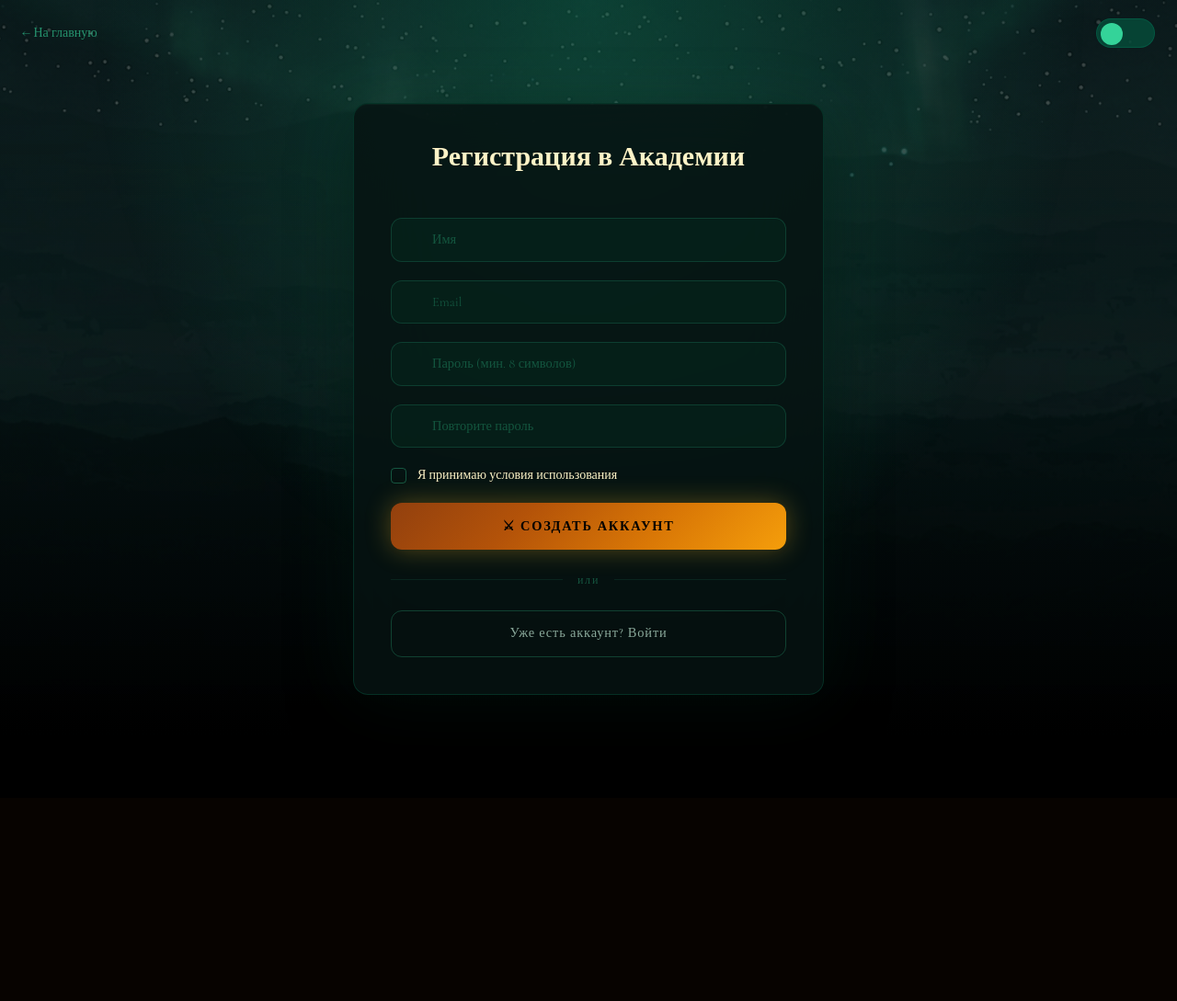
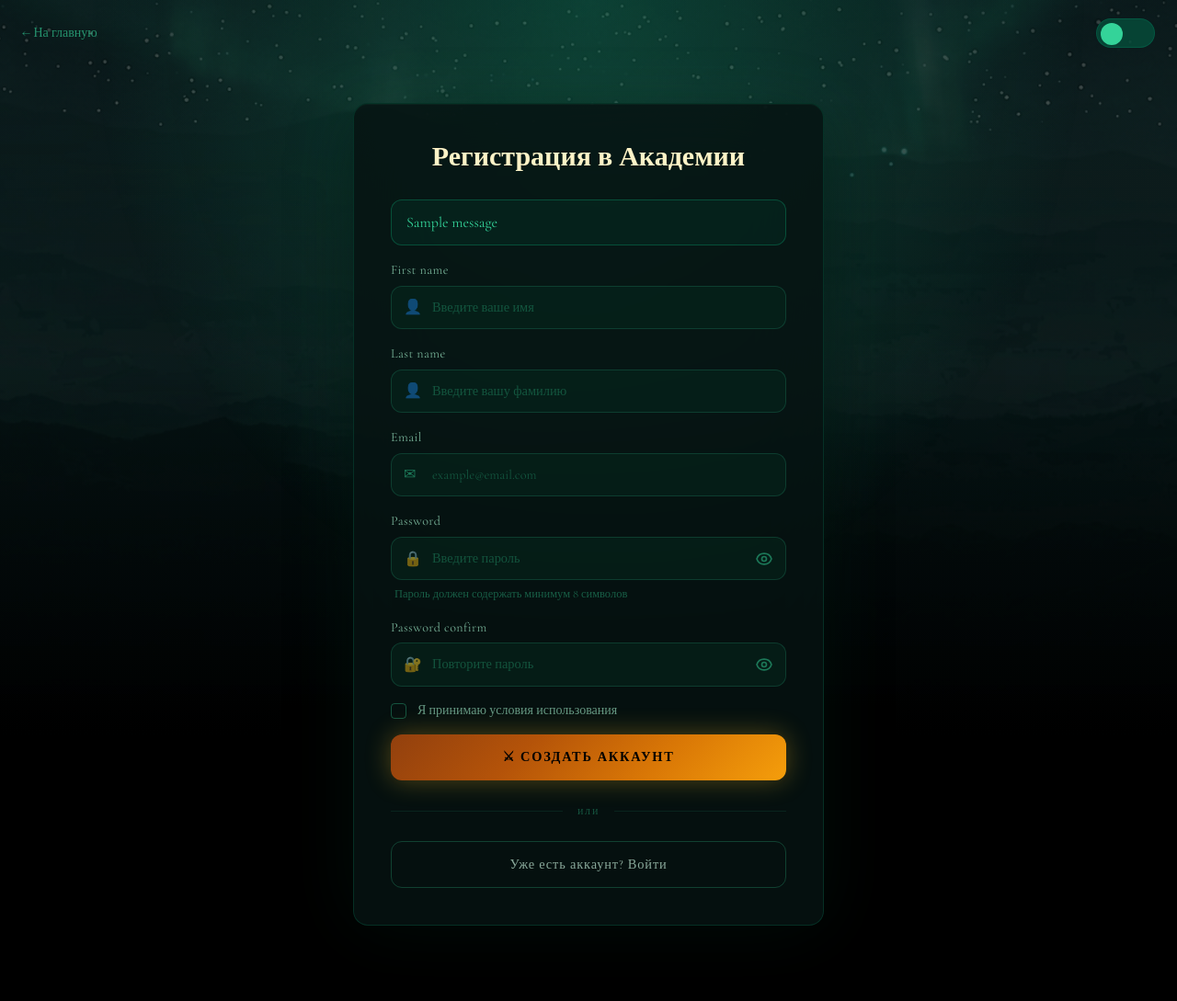
Before and after one commit to Pokulord/Edustories, a Django app: template backend/project/core/apps/users/templates/register.html in a window 1280 px wide. Shown: the top 1089 px of the page at 92% size. Before the commit the page ends 756 px from the top, so only its background shows below. Run offline with Django 5.2, Linux system fonts and the light colour scheme; the template is opened without the code that fills it, so the values that code supplies are empty, except form fields; tables that the repository leaves empty hold one stand-in row (values such as "Sample post"); one stand-in notice (Sample message) is shown; form fields are guessed from the names that the template uses; some libraries are stand-ins or nearby versions.

Commit message:
Доделал регистрацию с валидацией

```diff
--- a/backend/project/core/apps/users/application/use_cases.py
+++ b/backend/project/core/apps/users/application/use_cases.py
@@ -18,7 +18,8 @@ class CreateUserUseCase:
 
     def execute(self, request_dto: RegisterUserRequest) -> UserRegisterOutput:
         """Метод, в котором мы через репозиторий(интерфейс) создаём пользователя"""
-        email = Email(request_dto.email)
+        email = str(Email(request_dto.email))
+        print(email)
         uid = uuid4()
         user_entity = User(
             uid=uid,
--- a/backend/project/core/apps/users/domain/entities.py
+++ b/backend/project/core/apps/users/domain/entities.py
@@ -8,10 +8,10 @@ from .exceptions import UserIsNotActiveError, UserEmailAlreadyConfirmedError, Us
 @dataclass
 class User:
     """Доменная сущность пользователя (априори он не подтверждён)"""
-    uid: UUID = field(default_factory=uuid4)
     first_name: str
     second_name: str
     email: Email
+    uid: UUID = field(default_factory=uuid4)
     password: str | None = None
     is_email_confirmed: bool = False
     _roles: set[UserRoles] = field(default_factory= lambda: {UserRoles.STUDENT})
--- a/backend/project/core/apps/users/domain/exceptions.py
+++ b/backend/project/core/apps/users/domain/exceptions.py
@@ -3,7 +3,6 @@
 from uuid import UUID
 
 from .enums import UserStatuses
-from .value_objects import Email
 
 class DomainError(Exception):
     """Базовая доменная ошибка"""
@@ -70,8 +69,8 @@ class UserEmailAlreadyInUseError(BaseUserError):
     """Ошибка, которая выбрасывается в случае, если почта уже занята"""
     error_slug = "email_already_in_use"
 
-    def __init__(self, email: Email):
-        message = f"Почта {email.value} уже используется"
+    def __init__(self, email: str):
+        message = f"Почта {email} уже используется"
         super().__init__(message, metadata={"email": email})
 
 
--- a/backend/project/core/apps/users/domain/value_objects.py
+++ b/backend/project/core/apps/users/domain/value_objects.py
@@ -39,3 +39,6 @@ class Email:
     def _is_allowed_domain(cls, email: str) -> bool:
         """Проверяет email на разрешённые домены"""
         return email.endswith(ALLOWED_DOMAINS)
+
+    def __str__(self):
+        return self.value
--- a/backend/project/core/apps/users/infrastructure/repositories.py
+++ b/backend/project/core/apps/users/infrastructure/repositories.py
@@ -13,8 +13,8 @@ class DjangoUserRepository(AbstractUserRepository):
     def __init__(self):
         self.model = get_user_model()
 
-    def exists_by_email(self, email) -> bool:
-        return self.model.objects.filter(email=str(email.lower())).exists()
+    def exists_by_email(self, email: str) -> bool:
+        return self.model.objects.filter(email=email).exists()
 
     def create(self, user_entity: User) -> None:
         """Создаёт нового пользователя"""
@@ -24,7 +24,7 @@ class DjangoUserRepository(AbstractUserRepository):
                     id=user_entity.uid,
                     email=user_entity.email,
                     first_name=user_entity.first_name,
-                    last_name=user_entity.last_name,
+                    last_name=user_entity.second_name,
                 )
                 django_user.set_password(user_entity.password)
                 django_user.save()
--- a/backend/project/core/apps/users/templates/register.html
+++ b/backend/project/core/apps/users/templates/register.html
@@ -30,44 +30,6 @@
     * { box-sizing: border-box; }
     body { font-family: 'Cormorant Garamond', serif; }
 
-    /* ── Firefly ── */
-    .firefly {
-      position: absolute;
-      border-radius: 50%;
-      background: rgba(52, 211, 153, 0.9);
-      box-shadow: 0 0 8px 2px rgba(52, 211, 153, 0.4);
-      animation: ff-drift var(--dur, 9s) var(--delay, 0s) infinite ease-in-out;
-      pointer-events: none;
-    }
-    @keyframes ff-drift {
-      0%   { transform: translate(0,0) scale(1); opacity: 0; }
-      15%  { opacity: 1; }
-      50%  { transform: translate(var(--tx,50px), var(--ty,-70px)) scale(1.3); opacity: 0.7; }
-      85%  { opacity: 0.3; }
-      100% { transform: translate(var(--tx2,-40px), var(--ty2,50px)) scale(0.7); opacity: 0; }
-    }
-
-    /* ── Rune float ── */
-    @keyframes runeFloat {
-      0%, 100% { transform: translateY(0px); opacity: 0.45; }
-      50%       { transform: translateY(-7px); opacity: 0.75; }
-    }
-    .rune-float { animation: runeFloat 5s ease-in-out infinite; }
-
-    /* ── Card ── */
-    .wa-card {
-      box-shadow:
-        0 0 80px rgba(16,185,129,0.07),
-        0 25px 70px rgba(0,0,0,0.45),
-        inset 0 1px 0 rgba(52,211,153,0.06);
-    }
-    html:not(.dark) .wa-card {
-      box-shadow:
-        0 0 40px rgba(6,95,70,0.07),
-        0 20px 50px rgba(0,0,0,0.07);
-    }
-
-    /* ── Input ── */
     .wa-input {
       width: 100%;
       padding: 0.75rem 1rem 0.75rem 2.75rem;
@@ -102,13 +64,11 @@
       box-shadow: 0 0 0 3px rgba(6,95,70,0.08);
     }
 
-    /* ── Input invalid state ── */
     .wa-input.is-invalid {
       border-color: rgba(239,68,68,0.6) !important;
       box-shadow: 0 0 0 3px rgba(239,68,68,0.08) !important;
     }
 
-    /* ── Buttons ── */
     .wa-btn-primary {
       background: linear-gradient(135deg, #92400e, #b45309, #d97706, #f59e0b);
       color: #000;
@@ -175,37 +135,18 @@
       color: #064e3b;
     }
 
-    /* ── Tabs ── */
-    .wa-tab {
-      position: relative;
-      padding-bottom: 0.75rem;
-      font-size: 1.1rem;
-      font-family: 'Cormorant Garamond', serif;
-      font-weight: 600;
-      cursor: pointer;
-      border: none;
-      background: transparent;
-      transition: color 0.3s;
+    .wa-card {
+      box-shadow:
+        0 0 80px rgba(16,185,129,0.07),
+        0 25px 70px rgba(0,0,0,0.45),
+        inset 0 1px 0 rgba(52,211,153,0.06);
     }
-    .wa-tab::after {
-      content: '';
-      position: absolute;
-      bottom: -1px; left: 50%; right: 50%;
-      height: 2px;
-      background: linear-gradient(90deg, #10b981, #34d399);
-      box-shadow: 0 0 10px rgba(52,211,153,0.5);
-      border-radius: 2px;
-      transition: left 0.3s ease, right 0.3s ease;
+    html:not(.dark) .wa-card {
+      box-shadow:
+        0 0 40px rgba(6,95,70,0.07),
+        0 20px 50px rgba(0,0,0,0.07);
     }
-    .wa-tab.active::after { left: 0; right: 0; }
-    html.dark .wa-tab { color: rgba(209,250,229,0.45); }
-    html.dark .wa-tab.active { color: #d1fae5; }
-    html.dark .wa-tab:hover:not(.active) { color: rgba(209,250,229,0.75); }
-    html:not(.dark) .wa-tab { color: rgba(6,78,59,0.45); }
-    html:not(.dark) .wa-tab.active { color: #064e3b; }
-    html:not(.dark) .wa-tab:hover:not(.active) { color: rgba(6,78,59,0.75); }
 
-    /* ── Field icon ── */
     .field-icon {
       position: absolute;
       left: 0.875rem;
@@ -216,7 +157,6 @@
     html.dark .field-icon { color: rgba(52,211,153,0.5); }
     html:not(.dark) .field-icon { color: rgba(6,95,70,0.5); }
 
-    /* ── Eye toggle ── */
     .eye-btn {
       position: absolute;
       right: 0.875rem;
@@ -234,7 +174,6 @@
     html:not(.dark) .eye-btn { color: rgba(6,95,70,0.5); }
     html:not(.dark) .eye-btn:hover { color: rgba(6,95,70,0.9); }
 
-    /* ── Checkbox ── */
     .wa-checkbox {
       appearance: none;
       width: 17px; height: 17px;
@@ -272,7 +211,6 @@
     }
     html:not(.dark) .wa-checkbox:checked::after { color: #059669; }
 
-    /* ── Error box ── */
     .wa-error {
       border-radius: 0.75rem;
       padding: 0.75rem 1rem;
@@ -290,10 +228,6 @@
       color: #b91c1c;
     }
 
-    /* ── Strength bar ── */
-    .strength-bar { transition: width 0.4s ease, background-color 0.4s ease; }
-
-    /* ── Divider ── */
     .wa-divider {
       display: flex;
       align-items: center;
@@ -307,7 +241,6 @@
     html.dark .wa-divider-text { color: rgba(52,211,153,0.35); }
     html:not(.dark) .wa-divider-text { color: rgba(6,95,70,0.4); }
 
-    /* ── Label / hint ── */
     .wa-label {
       display: block;
       font-size: 0.88rem;
@@ -325,20 +258,42 @@
     html.dark .wa-hint { color: rgba(52,211,153,0.4); }
     html:not(.dark) .wa-hint { color: rgba(6,95,70,0.45); }
 
-    /* ── Link ── */
-    .wa-link {
-      transition: color 0.2s;
-      text-decoration: underline;
-      text-underline-offset: 2px;
+    .field-error {
+      font-size: 0.8rem;
+      margin-top: 0.3rem;
+      padding-left: 0.25rem;
     }
-    html.dark .wa-link { color: rgba(52,211,153,0.65); }
-    html.dark .wa-link:hover { color: #34d399; }
-    html:not(.dark) .wa-link { color: rgba(6,95,70,0.7); }
-    html:not(.dark) .wa-link:hover { color: #065f46; }
+    html.dark .field-error { color: #fca5a5; }
+    html:not(.dark) .field-error { color: #b91c1c; }
 
-    /* ── Theme thumb ── */
     html.dark #themeThumb { transform: translateX(0); }
     html:not(.dark) #themeThumb { transform: translateX(2rem); }
+
+    .message {
+      padding: 0.75rem 1rem;
+      border-radius: 0.75rem;
+      margin-bottom: 1rem;
+    }
+    .message-success {
+      background: rgba(6, 95, 70, 0.15);
+      border: 1px solid rgba(16, 185, 129, 0.3);
+      color: #34d399;
+    }
+    .message-error {
+      background: rgba(127, 29, 29, 0.15);
+      border: 1px solid rgba(239, 68, 68, 0.3);
+      color: #fca5a5;
+    }
+    html:not(.dark) .message-success {
+      background: #ecfdf5;
+      border-color: #6ee7b7;
+      color: #065f46;
+    }
+    html:not(.dark) .message-error {
+      background: #fef2f2;
+      border-color: #fca5a5;
+      color: #b91c1c;
+    }
   </style>
 
 </head>
@@ -349,25 +304,16 @@
 
 <!-- Фоновые изображения -->
 <div class="fixed inset-0 z-0 dark:block hidden bg-cover bg-center" style="background-image: url('{% static 'images/hero-bg.png' %}')"></div>
+<div class="fixed inset-0 z-0 dark:hidden block bg-[url('images/hero-bg-light.png')] bg-cover bg-center"></div>
 
-<div class="fixed inset-0 z-0 dark:hidden block
-  bg-[url('images/hero-bg-light.png')] bg-cover bg-center"></div>
+<!-- Затемняющий слой -->
+<div class="fixed inset-0 z-10 dark:block hidden bg-gradient-to-b from-[#071312]/80 via-[#071312]/70 to-black"></div>
+<div class="fixed inset-0 z-10 dark:hidden block bg-gradient-to-b from-white/30 via-white/10 to-white/60"></div>
 
-<!-- Затемняющий слой для тёмной темы -->
-<div class="fixed inset-0 z-10 dark:block hidden
-  bg-gradient-to-b from-[#071312]/80 via-[#071312]/70 to-black"></div>
+<!-- Декоративное свечение -->
+<div class="fixed inset-0 z-10 dark:block hidden bg-[radial-gradient(ellipse_at_top,rgba(16,185,129,0.25),transparent_60%)]"></div>
+<div class="fixed inset-0 z-10 dark:hidden block bg-[radial-gradient(ellipse_at_top,rgba(200,230,210,0.4),transparent_70%)]"></div>
 
-<!-- Осветляющий слой для светлой темы -->
-<div class="fixed inset-0 z-10 dark:hidden block
-  bg-gradient-to-b from-white/30 via-white/10 to-white/60"></div>
-
-<!-- Декоративное свечение для тёмной темы -->
-<div class="fixed inset-0 z-10 dark:block hidden
-  bg-[radial-gradient(ellipse_at_top,rgba(16,185,129,0.25),transparent_60%)]"></div>
-
-<!-- Декоративное свечение для светлой темы -->
-<div class="fixed inset-0 z-10 dark:hidden block
-  bg-[radial-gradient(ellipse_at_top,rgba(200,230,210,0.4),transparent_70%)]"></div>
 <div class="fixed top-0 left-0 w-full z-50 flex items-center justify-between px-6 py-5">
   <a href="/" class="text-sm dark:text-emerald-400/65 text-emerald-700/65">
     ← На главную
@@ -397,20 +343,135 @@
   </h1>
 </div>
 
-<form id="registerForm" novalidate class="space-y-5">
+<!-- Сообщения Django -->
+{% if messages %}
+  {% for message in messages %}
+    <div class="message {% if message.tags == 'success' %}message-success{% elif message.tags == 'error' %}message-error{% endif %}">
+      {{ message }}
+    </div>
+  {% endfor %}
+{% endif %}
+
+<form id="registerForm" method="post" action="{% url 'users:register' %}" novalidate class="space-y-4">
   {% csrf_token %}
 
-  <input class="wa-input" type="text" placeholder="Имя" required minlength="2" />
-  <input class="wa-input" type="email" placeholder="Email" required />
-  <input class="wa-input" type="password" placeholder="Пароль (мин. 8 символов)" required minlength="8" />
-  <input class="wa-input" type="password" placeholder="Повторите пароль" required />
+  <!-- Имя -->
+  <div>
+    <label for="{{ form.first_name.id_for_label }}" class="wa-label">{{ form.first_name.label }}</label>
+    <div class="relative">
+      <span class="field-icon">👤</span>
+      <input type="text"
+             name="{{ form.first_name.name }}"
+             id="{{ form.first_name.id_for_label }}"
+             class="wa-input {% if form.first_name.errors %}is-invalid{% endif %}"
+             value="{{ form.first_name.value|default:'' }}"
+             placeholder="Введите ваше имя"
+             {% if form.first_name.field.required %}required{% endif %}>
+    </div>
+    {% if form.first_name.errors %}
+      <div class="field-error">{{ form.first_name.errors|join:", " }}</div>
+    {% endif %}
+  </div>
 
+  <!-- Фамилия -->
+  <div>
+    <label for="{{ form.last_name.id_for_label }}" class="wa-label">{{ form.last_name.label }}</label>
+    <div class="relative">
+      <span class="field-icon">👤</span>
+      <input type="text"
+             name="{{ form.last_name.name }}"
+             id="{{ form.last_name.id_for_label }}"
+             class="wa-input {% if form.last_name.errors %}is-invalid{% endif %}"
+             value="{{ form.last_name.value|default:'' }}"
+             placeholder="Введите вашу фамилию"
+             {% if form.last_name.field.required %}required{% endif %}>
+    </div>
+    {% if form.last_name.errors %}
+      <div class="field-error">{{ form.last_name.errors|join:", " }}</div>
+    {% endif %}
+  </div>
+
+  <!-- Email -->
+  <div>
+    <label for="{{ form.email.id_for_label }}" class="wa-label">{{ form.email.label }}</label>
+    <div class="relative">
+      <span class="field-icon">✉</span>
+      <input type="email"
+             name="{{ form.email.name }}"
+             id="{{ form.email.id_for_label }}"
+             class="wa-input {% if form.email.errors %}is-invalid{% endif %}"
+             value="{{ form.email.value|default:'' }}"
+             placeholder="example@email.com"
+             {% if form.email.field.required %}required{% endif %}>
+    </div>
+    {% if form.email.errors %}
+      <div class="field-error">{{ form.email.errors|join:", " }}</div>
+    {% endif %}
+  </div>
+
+  <!-- Пароль -->
+  <div>
+    <label for="{{ form.password.id_for_label }}" class="wa-label">{{ form.password.label }}</label>
+    <div class="relative">
+      <span class="field-icon">🔒</span>
+      <input type="password"
+             name="{{ form.password.name }}"
+             id="{{ form.password.id_for_label }}"
+             class="wa-input wa-input--right {% if form.password.errors %}is-invalid{% endif %}"
+             placeholder="Введите пароль"
+             {% if form.password.field.required %}required{% endif %}
+             minlength="8">
+      <button type="button" class="eye-btn" data-target="{{ form.password1.id_for_label }}" aria-label="Показать пароль">
+        <svg class="w-5 h-5" fill="none" stroke="currentColor" viewBox="0 0 24 24">
+          <path stroke-linecap="round" stroke-linejoin="round" stroke-width="2" d="M15 12a3 3 0 11-6 0 3 3 0 016 0z" />
+          <path stroke-linecap="round" stroke-linejoin="round" stroke-width="2" d="M2.458 12C3.732 7.943 7.523 5 12 5c4.478 0 8.268 2.943 9.542 7-1.274 4.057-5.064 7-9.542 7-4.477 0-8.268-2.943-9.542-7z" />
+        </svg>
+      </button>
+    </div>
+    {% if form.password.errors %}
+      <div class="field-error">{{ form.password.errors|join:", " }}</div>
+    {% endif %}
+    <div class="wa-hint">Пароль должен содержать минимум 8 символов</div>
+  </div>
+
+  <!-- Подтверждение пароля -->
+  <div>
+    <label for="{{ form.password_confirm.id_for_label }}" class="wa-label">{{ form.password_confirm.label }}</label>
+    <div class="relative">
+      <span class="field-icon">🔐</span>
+      <input type="password"
+             name="{{ form.password_confirm.name }}"
+             id="{{ form.password_comfirm.id_for_label }}"
+             class="wa-input wa-input--right {% if form.password_confirm.errors %}is-invalid{% endif %}"
+             placeholder="Повторите пароль"
+             {% if form.password_confirm.field.required %}required{% endif %}>
+      <button type="button" class="eye-btn" data-target="{{ form.password_confirm.id_for_label }}" aria-label="Показать пароль">
+        <svg class="w-5 h-5" fill="none" stroke="currentColor" viewBox="0 0 24 24">
+          <path stroke-linecap="round" stroke-linejoin="round" stroke-width="2" d="M15 12a3 3 0 11-6 0 3 3 0 016 0z" />
+          <path stroke-linecap="round" stroke-linejoin="round" stroke-width="2" d="M2.458 12C3.732 7.943 7.523 5 12 5c4.478 0 8.268 2.943 9.542 7-1.274 4.057-5.064 7-9.542 7-4.477 0-8.268-2.943-9.542-7z" />
+        </svg>
+      </button>
+    </div>
+    {% if form.password_confirm.errors %}
+      <div class="field-error">{{ form.password_confirm.errors|join:", " }}</div>
+    {% endif %}
+  </div>
+
+  <!-- Согласие с условиями -->
   <label class="flex items-start gap-3 cursor-pointer text-sm">
-    <input type="checkbox" class="wa-checkbox" required />
-    Я принимаю условия использования
+    <input type="checkbox"
+           name="terms"
+           class="wa-checkbox"
+           required>
+    <span class="dark:text-emerald-200/60 text-emerald-800/70">Я принимаю условия использования</span>
   </label>
 
-  <div id="registerError" class="wa-error hidden"></div>
+  <!-- Общая ошибка формы -->
+  {% if form.non_field_errors %}
+    <div class="wa-error">
+      {{ form.non_field_errors|join:", " }}
+    </div>
+  {% endif %}
 
   <button type="submit" class="wa-btn-primary">
     ⚔ Создать аккаунт
@@ -438,9 +499,39 @@ document.getElementById('themeToggle').addEventListener('click', () => {
   localStorage.setItem('witcherAcademyTheme', dark ? 'dark' : 'light');
 });
 
-document.getElementById('registerForm').addEventListener('submit', e => {
-  e.preventDefault();
-  window.location.href = '/cabinet.html';
+// Toggle password visibility
+document.querySelectorAll('.eye-btn').forEach(btn => {
+  btn.addEventListener('click', function() {
+    const targetId = this.dataset.target;
+    const input = document.getElementById(targetId);
+    if (!input) return;
+    const isPassword = input.type === 'password';
+    input.type = isPassword ? 'text' : 'password';
+    const svg = this.querySelector('svg');
+    if (svg) {
+      if (isPassword) {
+        svg.innerHTML = `
+          <path stroke-linecap="round" stroke-linejoin="round" stroke-width="2" d="M15 12a3 3 0 11-6 0 3 3 0 016 0z" />
+          <path stroke-linecap="round" stroke-linejoin="round" stroke-width="2" d="M2.458 12C3.732 7.943 7.523 5 12 5c4.478 0 8.268 2.943 9.542 7-1.274 4.057-5.064 7-9.542 7-4.477 0-8.268-2.943-9.542-7z" />
+        `;
+      } else {
+        svg.innerHTML = `
+          <path stroke-linecap="round" stroke-linejoin="round" stroke-width="2" d="M13.875 18.825A10.05 10.05 0 0112 19c-4.478 0-8.268-2.943-9.542-7a10.05 10.05 0 012.563-3.25M17 9l-3 3m0 0l-3 3m3-3l3-3" />
+          <path stroke-linecap="round" stroke-linejoin="round" stroke-width="2" d="M3 3l18 18" />
+        `;
+      }
+    }
+  });
+});
+
+// Клиентская валидация чекбокса
+document.getElementById('registerForm').addEventListener('submit', function(e) {
+  const termsCheckbox = this.querySelector('input[name="terms"]');
+  if (!termsCheckbox.checked) {
+    e.preventDefault();
+    alert('Пожалуйста, примите условия использования');
+    return;
+  }
 });
 </script>
 
```
Also changed, not shown: backend/project/core/apps/users/application/abc_repositories.py (+4 -4 lines), backend/project/core/apps/users/forms.py (+30 -71 lines), backend/project/core/apps/users/views.py (+48 -1 lines).
